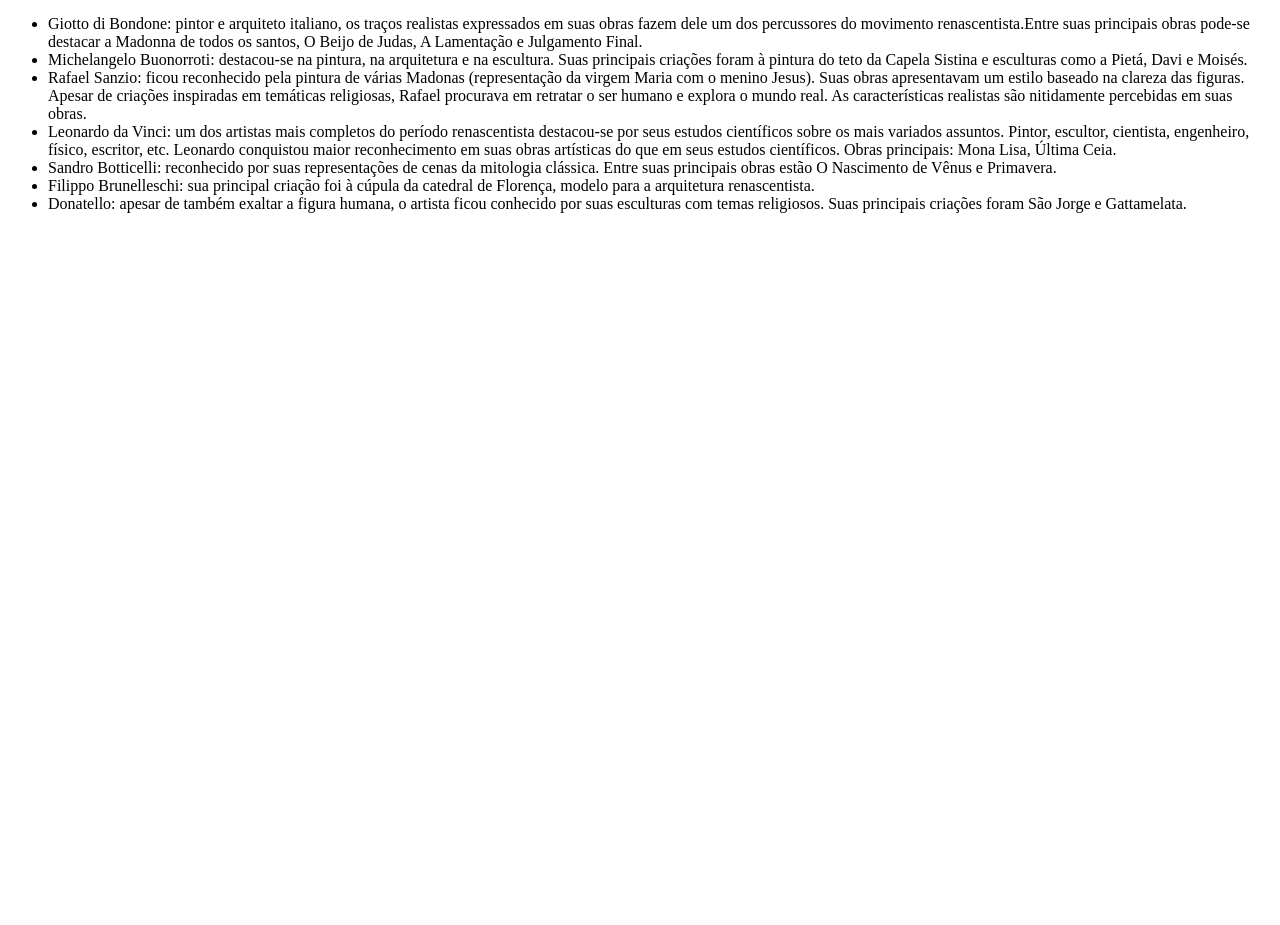
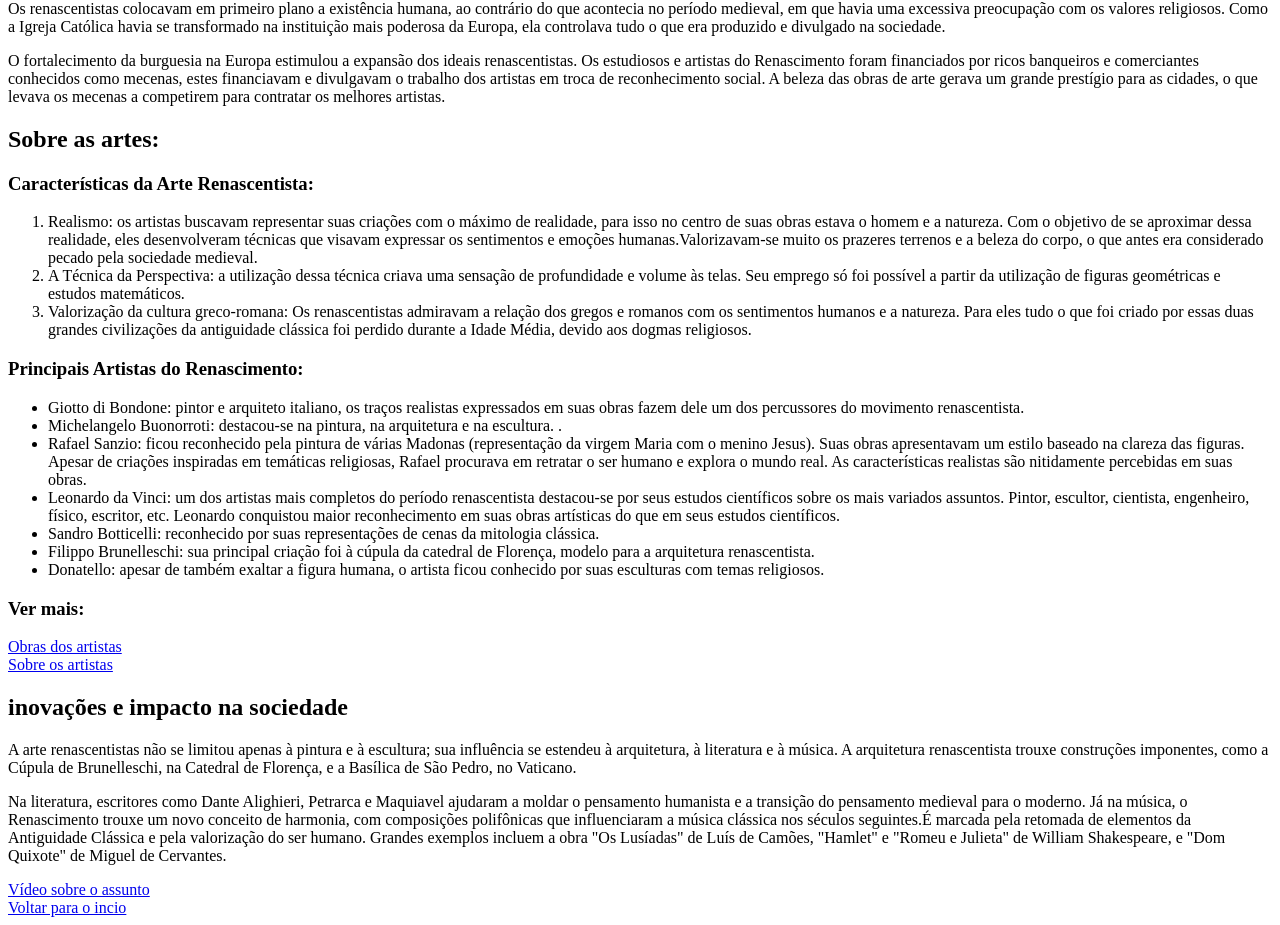
Before and after one commit to Emilly2010/artes, a plain HTML site: page index.html in a window 1280 px wide. Shown: the part 452-1377 px from the top of the page. Before the commit the page ends 800 px from the top, so only its background shows below. Drawn offline with Linux system fonts and the light colour scheme.

Commit message:
links e pastas

```diff
--- a/index.html
+++ b/index.html
@@ -3,32 +3,58 @@
 <head>
     <meta charset="UTF-8">
     <meta name="viewport" content="width=device-width, initial-scale=1.0">
-    <title>Artes do renascimento</title>
+    <title>Artes no renascimento</title>
+
+    <style>
+        *{
+            scroll-behavior: smooth;
+        }
+    </style>
 </head>
 <body>
+
+    <h1 id="inicio">Artes no renascimento</h1>
+
+    <img src="https://cdnm.westwing.com.br/glossary/uploads/br/2021/05/16165313/arte-renascentista-pintura-de-Michael-Angelo-no-teto-do-palacio-de-versalhes-unsplash-c-a157.jpg" alt="Pintura do renascimento">
 
     <p>O Renascimento foi um movimento cultural nascido durante o século XIV na rica cidade de Florença na Itália. Os ideais renascentistas se espalharam por toda a Europa até o final do século XVI. Os artistas desse movimento visavam resgatar os valores da cultura greco-romana segundo eles, abandonados no período conhecido como Idade Média.</p>
     <p>Os renascentistas colocavam em primeiro plano a existência humana, ao contrário do que acontecia no período medieval, em que havia uma excessiva preocupação com os valores religiosos. Como a Igreja Católica havia se transformado na instituição mais poderosa da Europa, ela controlava tudo o que era produzido e divulgado na sociedade.</p>
     <p>O fortalecimento da burguesia na Europa estimulou a expansão dos ideais renascentistas. Os estudiosos e artistas do Renascimento foram financiados por ricos banqueiros e comerciantes conhecidos como mecenas, estes financiavam e divulgavam o trabalho dos artistas em troca de reconhecimento social. A beleza das obras de arte gerava um grande prestígio para as cidades, o que levava os mecenas a competirem para contratar os melhores artistas.</p>
 
+
     <h2>Sobre as artes:</h2>
     <h3>Características da Arte Renascentista:</h3>
     <ol>
-        <li>Realismo: os artistas buscavam representar suas criações com o máximo de realidade, para isso no centro de suas obras estava o homem e a natureza. Com o objetivo de se aproximar dessa realidade, eles desenvolveram técnicas que visavam expressar os sentimentos e emoções humanas.Valorizavam-se muito os prazeres terrenos e a beleza do corpo, o que antes era considerado pecado pela sociedade medieval.</li>
+        <li id="características">Realismo: os artistas buscavam representar suas criações com o máximo de realidade, para isso no centro de suas obras estava o homem e a natureza. Com o objetivo de se aproximar dessa realidade, eles desenvolveram técnicas que visavam expressar os sentimentos e emoções humanas.Valorizavam-se muito os prazeres terrenos e a beleza do corpo, o que antes era considerado pecado pela sociedade medieval.</li>
         <li>A Técnica da Perspectiva: a utilização dessa técnica criava uma sensação de profundidade e volume às telas. Seu emprego só foi possível a partir da utilização de figuras geométricas e estudos matemáticos.</li>
         <li>Valorização da cultura greco-romana: Os renascentistas admiravam a relação dos gregos e romanos com os sentimentos humanos e a natureza. Para eles tudo o que foi criado por essas duas grandes civilizações da antiguidade clássica foi perdido durante a Idade Média, devido aos dogmas religiosos.</li>
     </ol>
 
+
     <h3>Principais Artistas do Renascimento:</h3>
     <ul>
-        <li>Giotto di Bondone: pintor e arquiteto italiano, os traços realistas expressados em suas obras fazem dele um dos percussores do movimento renascentista.Entre suas principais obras pode-se destacar a Madonna de todos os santos, O Beijo de Judas, A Lamentação e Julgamento Final.</li>
-        <li>Michelangelo Buonorroti: destacou-se na pintura, na arquitetura e na escultura. Suas principais criações foram à pintura do teto da Capela Sistina e esculturas como a Pietá, Davi e Moisés.</li>
+        <li>Giotto di Bondone: pintor e arquiteto italiano, os traços realistas expressados em suas obras fazem dele um dos percussores do movimento renascentista.</li>
+        <li>Michelangelo Buonorroti: destacou-se na pintura, na arquitetura e na escultura. .</li>
         <li>Rafael Sanzio: ficou reconhecido pela pintura de várias Madonas (representação da virgem Maria com o menino Jesus). Suas obras apresentavam um estilo baseado na clareza das figuras. Apesar de criações inspiradas em temáticas religiosas, Rafael procurava em retratar o ser humano e explora o mundo real. As características realistas são nitidamente percebidas em suas obras. </li>
-        <li>Leonardo da Vinci: um dos artistas mais completos do período renascentista destacou-se por seus estudos científicos sobre os mais variados assuntos. Pintor, escultor, cientista, engenheiro, físico, escritor, etc. Leonardo conquistou maior reconhecimento em suas obras artísticas do que em seus estudos científicos. Obras principais: Mona Lisa, Última Ceia.</li>
-        <li>Sandro Botticelli: reconhecido por suas representações de cenas da mitologia clássica. Entre suas principais obras estão O Nascimento de Vênus e Primavera.</li>
+        <li>Leonardo da Vinci: um dos artistas mais completos do período renascentista destacou-se por seus estudos científicos sobre os mais variados assuntos. Pintor, escultor, cientista, engenheiro, físico, escritor, etc. Leonardo conquistou maior reconhecimento em suas obras artísticas do que em seus estudos científicos.</li>
+        <li>Sandro Botticelli: reconhecido por suas representações de cenas da mitologia clássica. </li>
         <li>Filippo Brunelleschi: sua principal criação foi à cúpula da catedral de Florença, modelo para a arquitetura renascentista.</li>
-        <li>Donatello: apesar de também exaltar a figura humana, o artista ficou conhecido por suas esculturas com temas religiosos. Suas principais criações foram São Jorge e Gattamelata.</li>
+        <li>Donatello: apesar de também exaltar a figura humana, o artista ficou conhecido por suas esculturas com temas religiosos.</li>
     </ul>
+
+    <h3>Ver mais:</h3>
+    <a href="./obras/pinturas.html">Obras dos artistas</a><br>
+    <a href="./obras/artistas.html">Sobre os artistas</a><br>
+
+    <h2>inovações e impacto na sociedade</h2>
+    <p>A arte renascentistas não se limitou apenas à pintura e à escultura; sua influência se estendeu à arquitetura, à literatura e à música. A arquitetura renascentista trouxe construções imponentes, como a Cúpula de Brunelleschi, na Catedral de Florença, e a Basílica de São Pedro, no Vaticano.</p>
+    <p>Na literatura, escritores como Dante Alighieri, Petrarca e Maquiavel ajudaram a moldar o pensamento humanista e a transição do pensamento medieval para o moderno. Já na música, o Renascimento trouxe um novo conceito de harmonia, com composições polifônicas que influenciaram a música clássica nos séculos seguintes.É marcada pela retomada de elementos da Antiguidade Clássica e pela valorização do ser humano. Grandes exemplos incluem a obra "Os Lusíadas" de Luís de Camões, "Hamlet" e "Romeu e Julieta" de William Shakespeare, e "Dom Quixote" de Miguel de Cervantes. </p>
+
+    <a href="https://www.youtube.com/watch?v=3yseNfjLi0E">Vídeo sobre o assunto</a><br>
+
+    <a href="#inicio">Voltar para o incio</a><br>
+
+
 
 </body>
 </html>
```
Also changed, not shown: obras/artistas.html (added, +14 -0 lines), obras/pinturas.html (added, +14 -0 lines).
